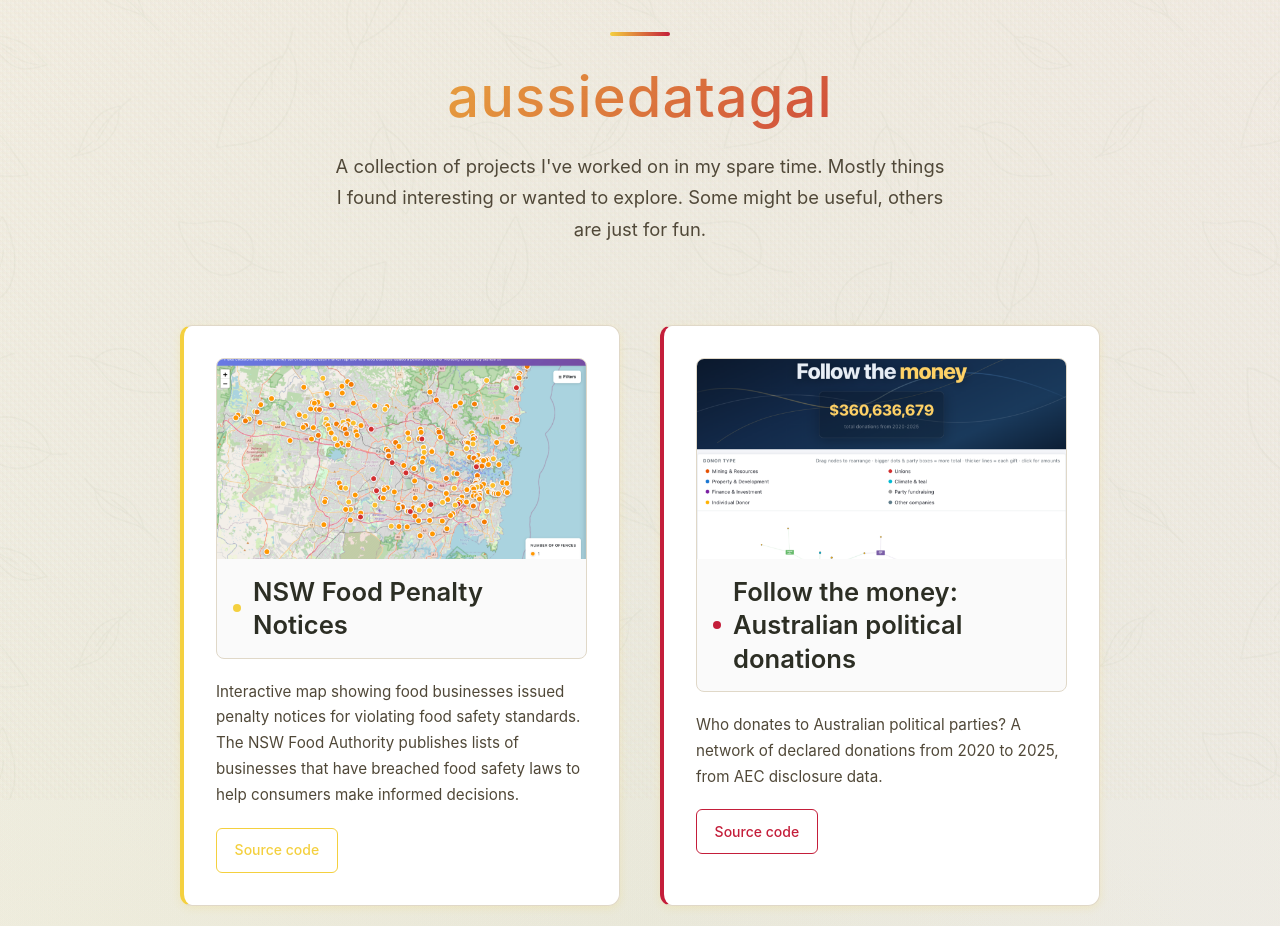
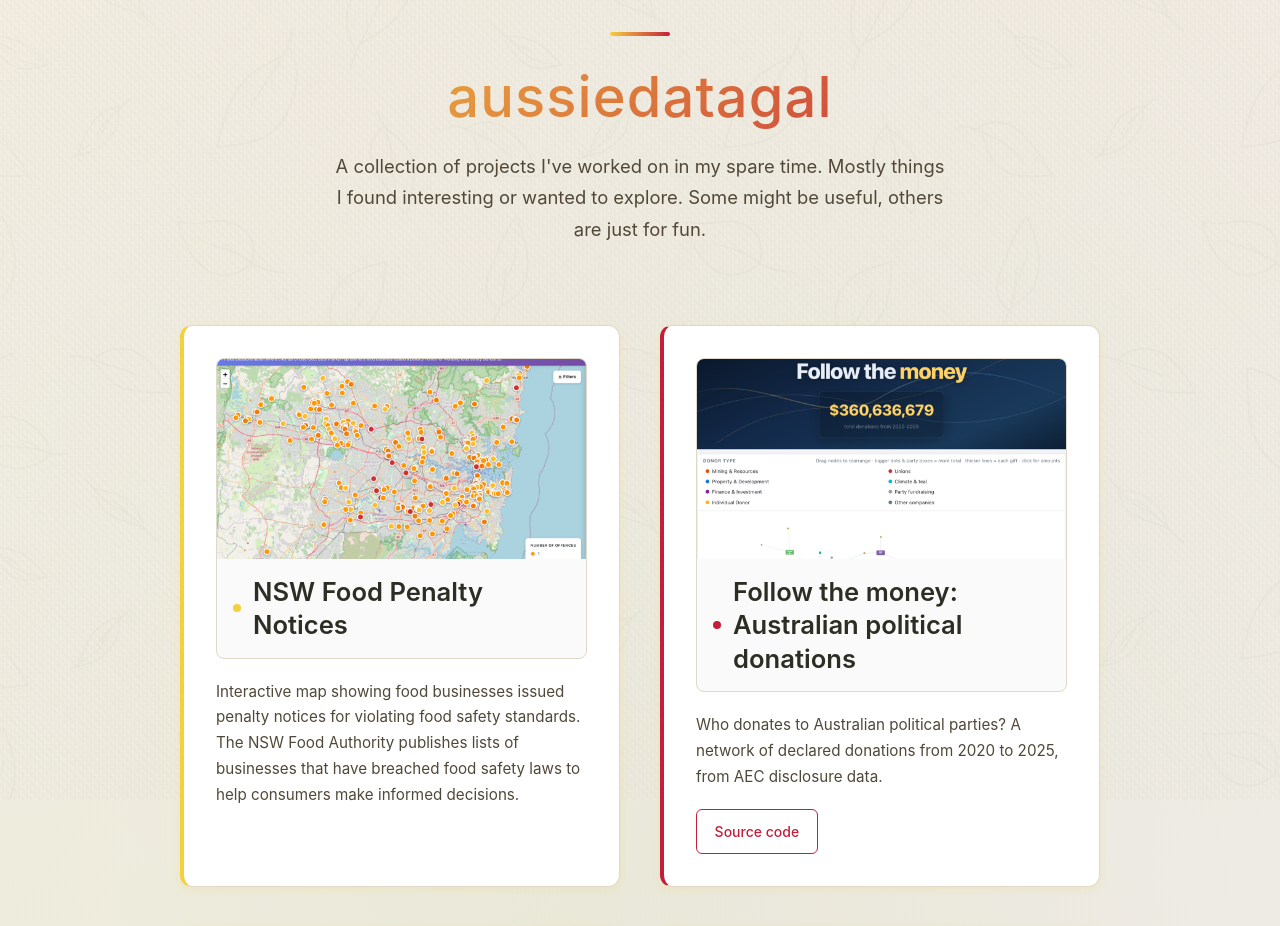
Before and after one commit to aussiedatagal/aussiedatagal.github.io, a React (Create React App) app: page / in a window 1280 px wide. Shown: the top 926 px of the page. Built offline with nearby package versions, Linux system fonts and the light colour scheme; a web font is replaced by a local one.

Commit message:
Hide the source link for projects without a public repo

```diff
--- a/public/index.html
+++ b/public/index.html
@@ -44,7 +44,6 @@
         <article>
           <h2><a href="https://aussiedatagal.github.io/nsw-food-penalty-map/">NSW Food Penalty Notices</a></h2>
           <p>Interactive map showing food businesses issued penalty notices for violating food safety standards. The NSW Food Authority publishes lists of businesses that have breached food safety laws to help consumers make informed decisions.</p>
-          <a href="https://github.com/aussiedatagal/nsw-food-penalty-map">Source code</a>
         </article>
         <article>
           <h2><a href="https://aussiedatagal.github.io/election-funding/">Follow the Money</a></h2>
--- a/src/ProjectCard.js
+++ b/src/ProjectCard.js
@@ -12,11 +12,13 @@ function ProjectCard({ project }) {
         previewTitle={project.previewTitle}
       />
       <p className="project-description">{project.description}</p>
-      <div className="project-links">
-        <a href={project.repoUrl} target="_blank" rel="noopener noreferrer">
-          Source code
-        </a>
-      </div>
+      {project.repoUrl && (
+        <div className="project-links">
+          <a href={project.repoUrl} target="_blank" rel="noopener noreferrer">
+            Source code
+          </a>
+        </div>
+      )}
     </article>
   );
 }
--- a/src/projects.json
+++ b/src/projects.json
@@ -4,7 +4,6 @@
     "title": "NSW Food Penalty Notices",
     "description": "Interactive map showing food businesses issued penalty notices for violating food safety standards. The NSW Food Authority publishes lists of businesses that have breached food safety laws to help consumers make informed decisions.",
     "liveUrl": "https://aussiedatagal.github.io/nsw-food-penalty-map/",
-    "repoUrl": "https://github.com/aussiedatagal/nsw-food-penalty-map",
     "previewImage": "/assets/previews/nsw-food-penalty-map-preview.png",
     "previewTitle": "NSW Food Penalty Notices"
   },
```
Also changed, not shown: 1 other file (tests, documents, lock files or other folders).
